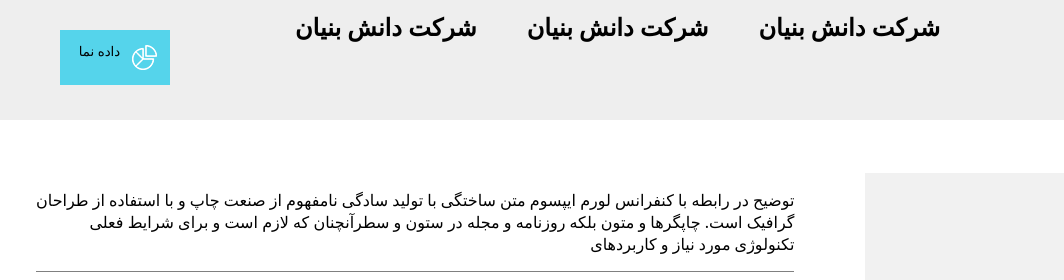
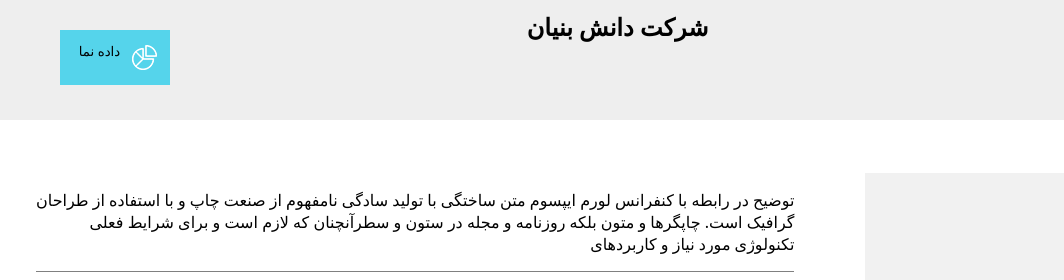
Before and after one commit to rahagoodarzi/project-uni, a plain HTML site: page html/index.html in a window 1280 px wide. Shown: the top 280 px of the page, 0-1064 px from the left. Drawn offline with Linux system fonts and the light colour scheme.

Commit message:
Update index.html
delete h1

```diff
--- a/html/index.html
+++ b/html/index.html
@@ -17,8 +17,7 @@
         <div class="head-div">
           <img src="../img/LTH01.svg" alt="لوگوی شرکت دانش بنیان">
           <h1>شرکت دانش بنیان</h1>
-            <h1>شرکت دانش بنیان</h1>
-              <h1>شرکت دانش بنیان</h1>
+
 
           <button class="btn-header">
             <span>
```
